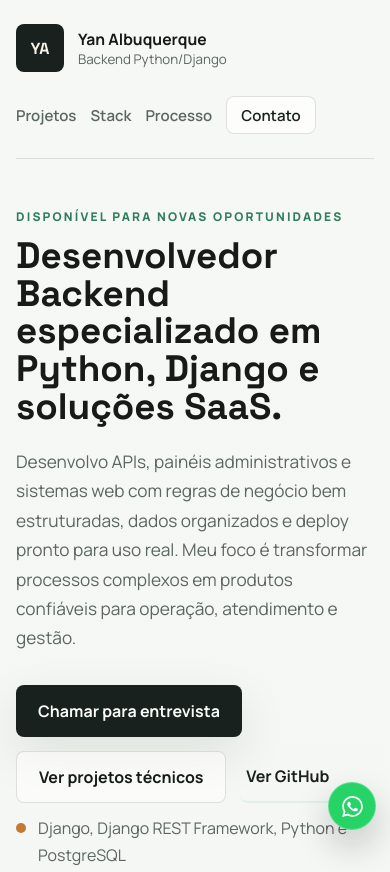
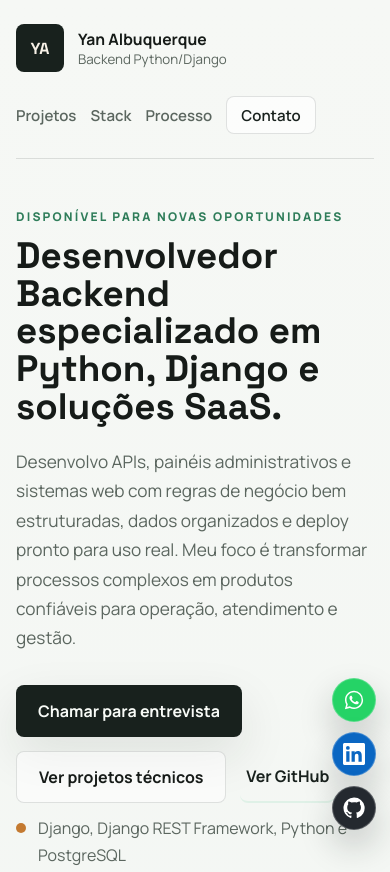
Before and after one commit to Yan10Albuquerque/portifolio, a plain HTML site: page index.html in a window 390 px wide. Shown: the top 872 px of the page. Drawn offline with Linux system fonts and the light colour scheme.

Commit message:
Exibe LinkedIn e GitHub flutuantes no celular
Co-Authored-By: Claude Opus 5.5 <noreply@anthropic.com>

```diff
--- a/styles.css
+++ b/styles.css
@@ -789,17 +789,15 @@ li {
     gap: 10px;
   }
 
-  /* No celular, mantém só o WhatsApp flutuante para não cobrir o conteúdo;
-     LinkedIn e GitHub continuam na seção de contato. */
-  .floating-social-linkedin,
-  .floating-social-github {
-    display: none;
+  .floating-social {
+    width: 44px;
+    height: 44px;
+    font-size: 0.8rem;
   }
 
-  .floating-social {
-    width: 48px;
-    height: 48px;
-    font-size: 0.8rem;
+  .floating-social svg {
+    width: 22px;
+    height: 22px;
   }
 
   .image-viewer {
```
